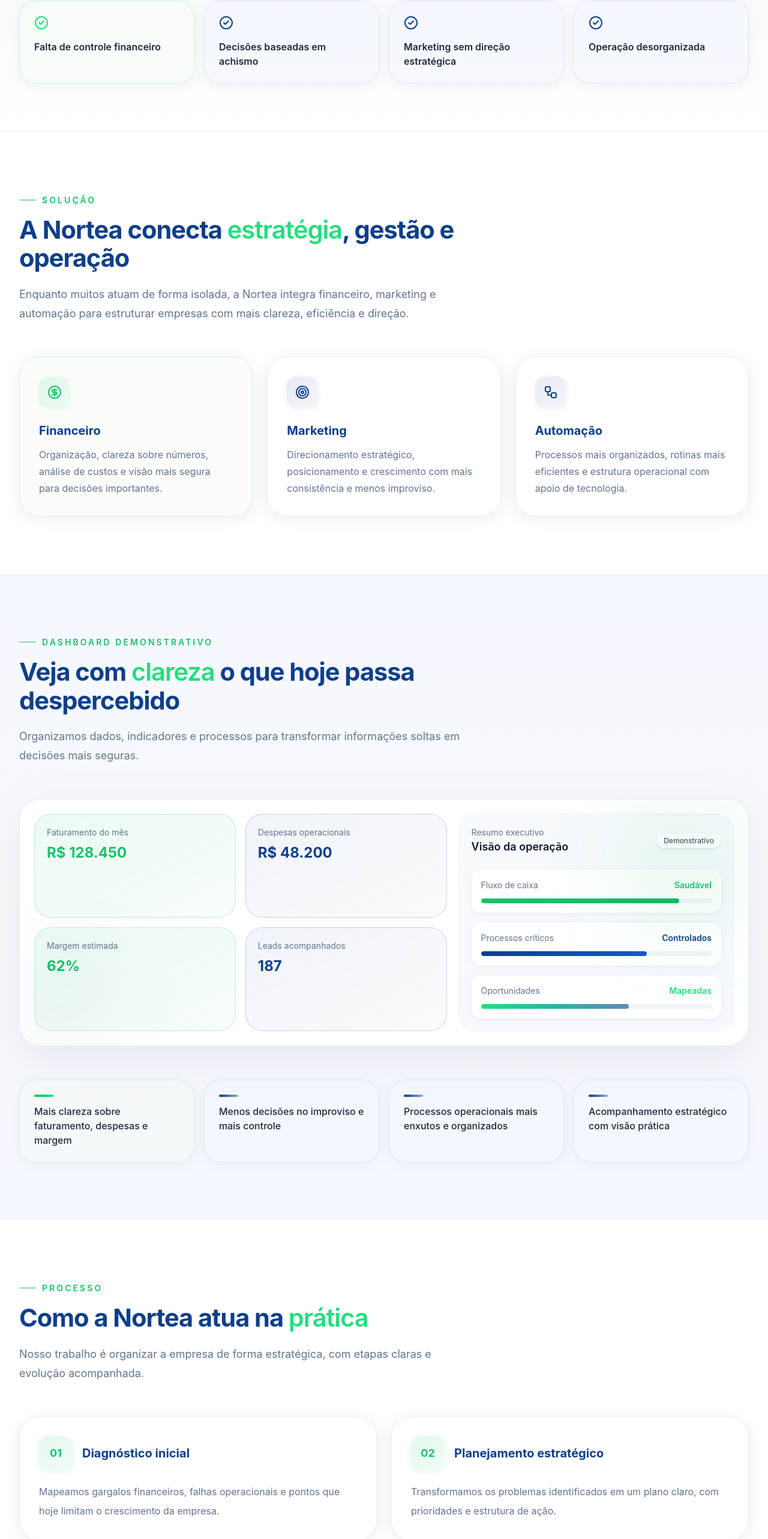
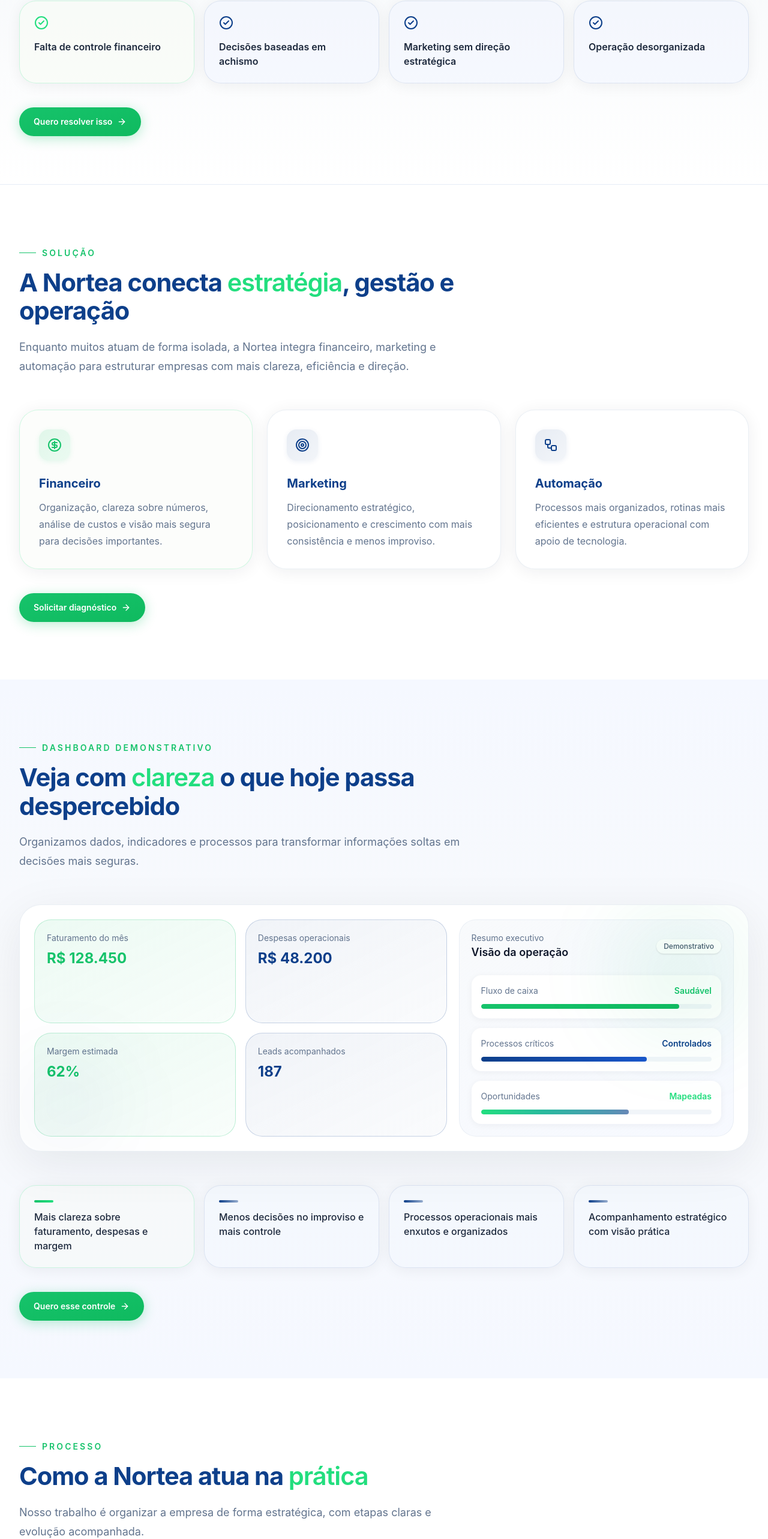
Before and after one commit to caioferreiraoficial2005-afk/Nortea, a React (Vite) app: page / in a window 1280 px wide. Shown: the part 1396-3962 px from the top of the page at 60% size. Built offline with nearby package versions, Linux system fonts and the light colour scheme.

Commit message:
Adiciona botão CTA do WhatsApp em cada seção e corrige número do WhatsApp no App.tsx

```diff
--- a/src/App.tsx
+++ b/src/App.tsx
@@ -282,7 +282,7 @@
     return () => window.removeEventListener("scroll", onScroll);
   }, []);
 
-  const whatsappNumber = "5500000000000";
+  const whatsappNumber = "5582981401405";
   const whatsappMessage = encodeURIComponent("Olá, vim pelo site da Nortea e gostaria de solicitar um diagnóstico inicial da minha empresa.");
   const whatsappLink = `https://wa.me/${whatsappNumber}?text=${whatsappMessage}`;
 
@@ -484,6 +484,18 @@
                 </div>
               ))}
             </motion.div>
+
+            <div className="mt-10">
+              <a
+                href={whatsappLink}
+                target="_blank"
+                rel="noreferrer"
+                className="group inline-flex items-center gap-2 rounded-full bg-gradient-to-br from-[#16C36B] to-[#0fba5f] px-6 py-3.5 text-sm font-semibold text-white shadow-[0_4px_20px_rgba(22,195,107,0.30)] transition-all hover:-translate-y-0.5 hover:shadow-[0_8px_28px_rgba(22,195,107,0.44)]"
+              >
+                Quero resolver isso
+                <ArrowRight className="h-4 w-4 transition-transform group-hover:translate-x-0.5" />
+              </a>
+            </div>
           </div>
         </section>
 
@@ -532,6 +544,18 @@
                 );
               })}
             </motion.div>
+
+            <div className="mt-10">
+              <a
+                href={whatsappLink}
+                target="_blank"
+                rel="noreferrer"
+                className="group inline-flex items-center gap-2 rounded-full bg-gradient-to-br from-[#16C36B] to-[#0fba5f] px-6 py-3.5 text-sm font-semibold text-white shadow-[0_4px_20px_rgba(22,195,107,0.30)] transition-all hover:-translate-y-0.5 hover:shadow-[0_8px_28px_rgba(22,195,107,0.44)]"
+              >
+                Solicitar diagnóstico
+                <ArrowRight className="h-4 w-4 transition-transform group-hover:translate-x-0.5" />
+              </a>
+            </div>
           </div>
         </section>
 
@@ -574,6 +598,18 @@
                 );
               })}
             </motion.div>
+
+            <div className="mt-10">
+              <a
+                href={whatsappLink}
+                target="_blank"
+                rel="noreferrer"
+                className="group inline-flex items-center gap-2 rounded-full bg-gradient-to-br from-[#16C36B] to-[#0fba5f] px-6 py-3.5 text-sm font-semibold text-white shadow-[0_4px_20px_rgba(22,195,107,0.30)] transition-all hover:-translate-y-0.5 hover:shadow-[0_8px_28px_rgba(22,195,107,0.44)]"
+              >
+                Quero esse controle
+                <ArrowRight className="h-4 w-4 transition-transform group-hover:translate-x-0.5" />
+              </a>
+            </div>
           </div>
         </section>
 
@@ -608,6 +644,18 @@
                 </div>
               ))}
             </motion.div>
+
+            <div className="mt-10">
+              <a
+                href={whatsappLink}
+                target="_blank"
+                rel="noreferrer"
+                className="group inline-flex items-center gap-2 rounded-full bg-gradient-to-br from-[#16C36B] to-[#0fba5f] px-6 py-3.5 text-sm font-semibold text-white shadow-[0_4px_20px_rgba(22,195,107,0.30)] transition-all hover:-translate-y-0.5 hover:shadow-[0_8px_28px_rgba(22,195,107,0.44)]"
+              >
+                Iniciar meu diagnóstico
+                <ArrowRight className="h-4 w-4 transition-transform group-hover:translate-x-0.5" />
+              </a>
+            </div>
           </div>
         </section>
 
@@ -662,6 +710,18 @@
                 );
               })}
             </motion.div>
+
+            <div className="mt-10">
+              <a
+                href={whatsappLink}
+                target="_blank"
+                rel="noreferrer"
+                className="group inline-flex items-center gap-2 rounded-full bg-gradient-to-br from-[#16C36B] to-[#0fba5f] px-6 py-3.5 text-sm font-semibold text-white shadow-[0_4px_20px_rgba(22,195,107,0.30)] transition-all hover:-translate-y-0.5 hover:shadow-[0_8px_28px_rgba(22,195,107,0.44)]"
+              >
+                Quero essas entregas
+                <ArrowRight className="h-4 w-4 transition-transform group-hover:translate-x-0.5" />
+              </a>
+            </div>
           </div>
         </section>
 
@@ -723,6 +783,18 @@
                 </motion.div>
               ))}
             </div>
+
+            <div className="mt-10">
+              <a
+                href={whatsappLink}
+                target="_blank"
+                rel="noreferrer"
+                className="group inline-flex items-center gap-2 rounded-full bg-gradient-to-br from-[#16C36B] to-[#0fba5f] px-6 py-3.5 text-sm font-semibold text-white shadow-[0_4px_20px_rgba(22,195,107,0.30)] transition-all hover:-translate-y-0.5 hover:shadow-[0_8px_28px_rgba(22,195,107,0.44)]"
+              >
+                Falar com a equipe
+                <ArrowRight className="h-4 w-4 transition-transform group-hover:translate-x-0.5" />
+              </a>
+            </div>
           </div>
         </section>
 
```
